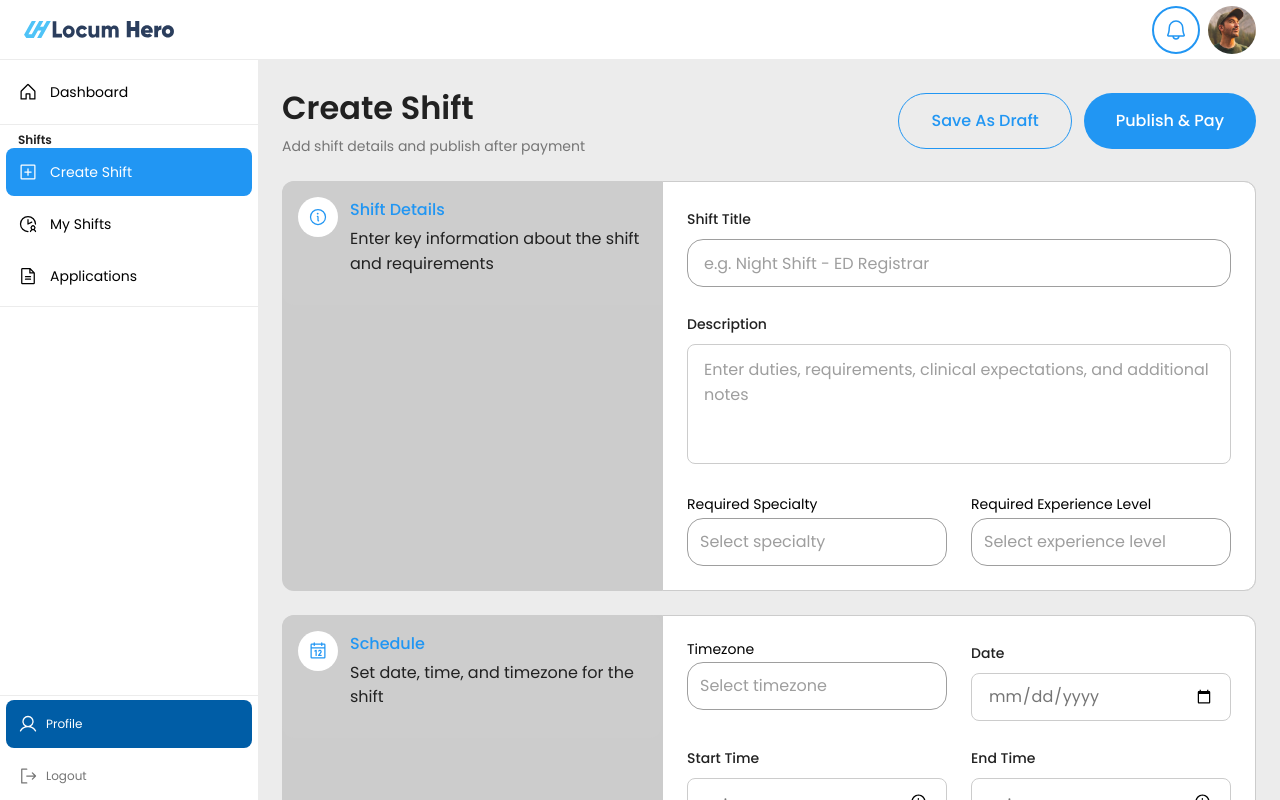
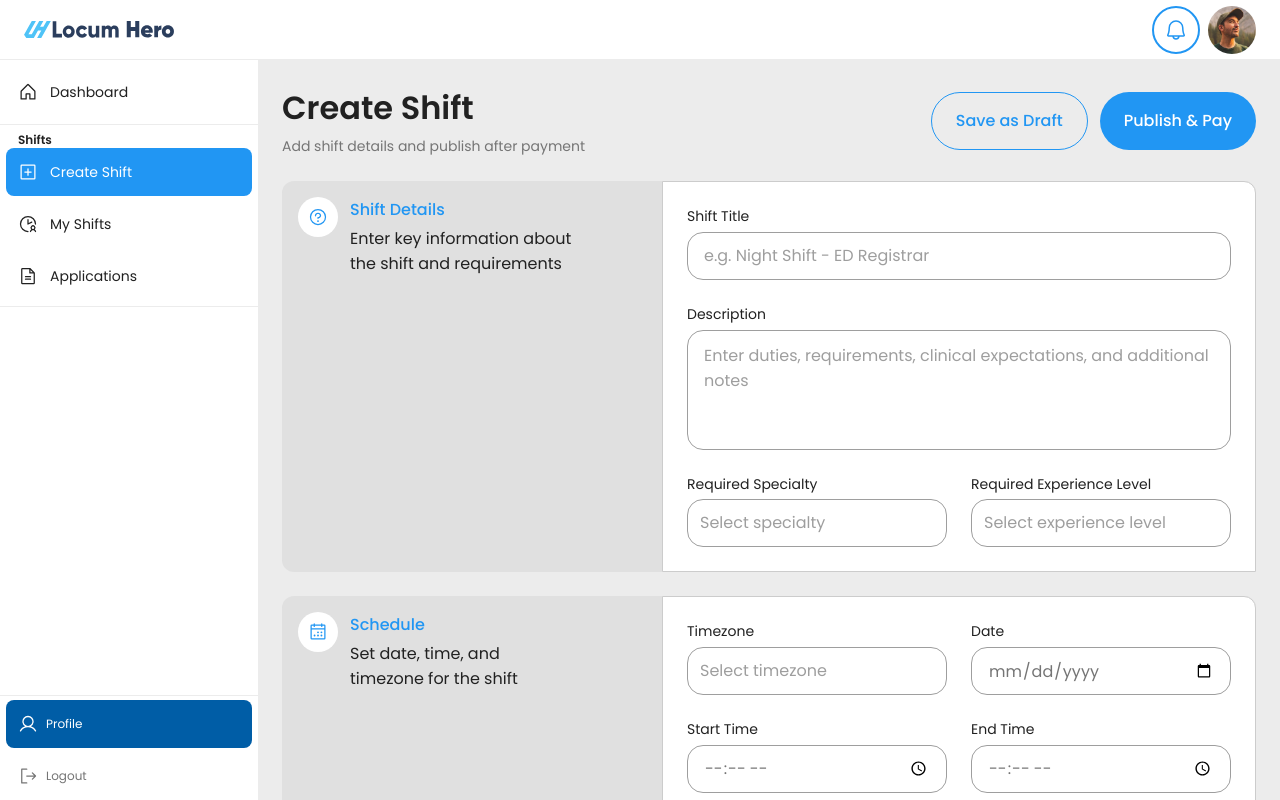
Before and after one commit to ahmadabdul786/CareRoster, a Next.js app: page /hospital/create-shift in a window 1280 px wide. Built offline with nearby package versions, Linux system fonts and the light colour scheme; some icons are missing.

Commit message:
fix: create-shift page feedbacks fixes  and side bar

```diff
--- a/src/app/(dashboard)/hospital/create-shift/page.tsx
+++ b/src/app/(dashboard)/hospital/create-shift/page.tsx
@@ -6,6 +6,7 @@ import { zodResolver } from '@hookform/resolvers/zod';
 import { Typography } from '@/components/shared/typography';
 import { Button } from '@/components/shared/button';
 import { Icon } from '@iconify/react';
+import { QuestionIcon, CalendarDotsIcon, TagIcon } from '@phosphor-icons/react';
 import { TextInputField } from '@/components/shared/text-input-field';
 import { Dropdown } from '@/components/shared/dropdown';
 import { createShiftSchema, type CreateShiftFormData } from '@/schemas/createShift.schema';
@@ -73,7 +74,7 @@ export default function CreateShiftPage() {
               variant="outline"
               size="default"
               onClick={onSaveDraft}
-              className="whitespace-nowrap"
+              className="whitespace-nowrap normal-case px-[24px] py-[16px] rounded-full"
             >
               Save as Draft
             </Button>
@@ -81,7 +82,7 @@ export default function CreateShiftPage() {
               variant="primary"
               size="default"
               onClick={handleSubmit(onPublish)}
-              className="whitespace-nowrap"
+              className="whitespace-nowrap px-[24px] py-[16px]"
             >
               Publish & Pay
             </Button>
@@ -91,18 +92,18 @@ export default function CreateShiftPage() {
         {/* Main Form */}
         <form onSubmit={handleSubmit(onPublish)} className="space-y-6">
           {/* Shift Details Section */}
-          <div className="flex flex-col lg:flex-row h-full bg-soft-gray rounded-xl">
+          <div className="flex flex-col lg:flex-row bg-soft-gray/40 rounded-xl">
             {/* Section Header Card */}
-            <div className="w-full lg:w-[380px] h-full rounded-l-xl p-4 bg-soft-gray/40">
+            <div className="w-full lg:w-[380px] rounded-t-xl lg:rounded-t-none lg:rounded-l-xl p-4">
               <div className="flex items-start gap-3 mb-3">
                 <div className="w-10 h-10 rounded-full bg-white flex items-center justify-center shrink-0">
-                  <Icon icon="ph:info" className="w-5 h-5 text-light-blue" />
+                  <QuestionIcon className="w-5 h-5 text-light-blue" />
                 </div>
                 <div className="flex-1">
                   <Typography as="span" size="lg" weight="medium" className="text-light-blue">
                     Shift Details
                   </Typography>
-                  <Typography as="p" size="lg" weight="normal" className="text-dark-gray mt-1">
+                  <Typography as="p" size="lg" weight="normal" className="text-dark-gray max-w-[225px] mt-1">
                     Enter key information about the shift and requirements
                   </Typography>
                 </div>
@@ -110,44 +111,40 @@ export default function CreateShiftPage() {
             </div>
 
             {/* Form Fields */}
-            <div className="flex-1 bg-white rounded-r-xl border border-soft-gray p-6 space-y-6">
-              <div>
-                <label className="block mb-2">
-                  <Typography as="span" size="md" weight="medium" className="text-dark-gray">
+            <div className="flex-1 bg-white rounded-b-xl lg:rounded-b-none lg:rounded-r-xl border border-soft-gray p-6 space-y-6">
+              <div className="flex flex-col gap-1">
+                <Typography as="label" className="text-[14px] font-normal text-dark-gray">
                   Shift Title
                 </Typography>
-                </label>
                 <TextInputField
                   placeholder="e.g. Night Shift - ED Registrar"
                   {...register('shiftTitle')}
                 />
                 {errors.shiftTitle && (
-                  <Typography as="p" size="sm" className="text-alert-red mt-1">
+                  <Typography as="p" size="sm" className="text-alert-red">
                     {errors.shiftTitle.message}
                   </Typography>
                 )}
               </div>
 
-              <div>
-                <label className="block mb-2">
-                  <Typography as="span" size="md" weight="medium" className="text-dark-gray">
+              <div className="flex flex-col gap-1">
+                <Typography as="label" className="text-[14px] font-normal text-dark-gray">
                   Description
                 </Typography>
-                </label>
                 <textarea
                   {...register('description')}
-                  className="w-full px-4 py-3 border border-soft-gray rounded-lg focus:outline-none focus:border-light-blue min-h-[120px] resize-none text-secondary-gray"
+                  className="w-full px-4 py-3 border border-primary-gray rounded-[16px] focus:outline-none focus:border-light-blue min-h-[120px] resize-none text-secondary-gray"
                   placeholder="Enter duties, requirements, clinical expectations, and additional notes"
                 />
                 {errors.description && (
-                  <Typography as="p" size="sm" className="text-alert-red mt-1">
+                  <Typography as="p" size="sm" className="text-alert-red">
                     {errors.description.message}
                   </Typography>
                 )}
               </div>
 
-              <div className="grid grid-cols-1 md:grid-cols-2 gap-6">
-                <div>
+              <div className="grid grid-cols-1 xl:grid-cols-2 gap-6">
+                <div className="w-full">
                   <Dropdown
                     id="required-specialty"
                     label="Required Specialty"
@@ -169,7 +166,7 @@ export default function CreateShiftPage() {
                   )}
                 </div>
 
-                <div>
+                <div className="w-full">
                   <Dropdown
                     id="required-experience-level"
                     label="Required Experience Level"
@@ -195,18 +192,18 @@ export default function CreateShiftPage() {
           </div>
 
           {/* Schedule Section */}
-          <div className="flex flex-col lg:flex-row rounded-xl bg-soft-gray">
+          <div className="flex flex-col lg:flex-row rounded-xl bg-soft-gray/40">
             {/* Section Header Card */}
-            <div className="w-full lg:w-[380px] rounded-xl p-4 h-fit bg-soft-gray/40">
+            <div className="w-full lg:w-[380px] rounded-t-xl lg:rounded-t-none lg:rounded-l-xl p-4">
               <div className="flex items-start gap-3 mb-3">
                 <div className="w-10 h-10 rounded-full bg-white flex items-center justify-center shrink-0">
-                  <Icon icon="ph:calendar" className="w-5 h-5 text-light-blue" />
+                  <CalendarDotsIcon className="w-5 h-5 text-light-blue" />
                 </div>
                 <div className="flex-1">
                   <Typography as="span" size="lg" weight="medium" className="text-light-blue">
                     Schedule
                   </Typography>
-                  <Typography as="p" size="lg" weight="normal" className="text-dark-gray mt-1">
+                  <Typography as="p" size="lg" weight="normal" className="text-dark-gray max-w-[225px] mt-1">
                     Set date, time, and timezone for the shift
                   </Typography>
                 </div>
@@ -214,7 +211,7 @@ export default function CreateShiftPage() {
             </div>
 
             {/* Form Fields */}
-            <div className="flex-1 bg-white rounded-r-xl border border-soft-gray p-6 space-y-6">
+            <div className="flex-1 bg-white rounded-b-xl lg:rounded-b-none lg:rounded-r-xl border border-soft-gray p-6 space-y-6">
               <div className="grid grid-cols-1 md:grid-cols-2 gap-6">
                 <div>
                   <Dropdown
@@ -236,19 +233,17 @@ export default function CreateShiftPage() {
                   )}
                 </div>
 
-                <div>
-                  <label className="block mb-2">
-                    <Typography as="span" size="md" weight="medium" className="text-dark-gray">
+                <div className="flex flex-col gap-1">
+                  <Typography as="label" className="text-[14px] font-normal text-dark-gray">
                     Date
                   </Typography>
-                  </label>
                   <input
                     type="date"
                     {...register('date')}
-                    className="w-full h-[48px] px-4 border border-soft-gray rounded-lg focus:outline-none focus:border-light-blue text-secondary-gray"
+                    className="w-full h-[48px] px-4 border border-primary-gray rounded-[16px] focus:outline-none focus:border-light-blue text-secondary-gray"
                   />
                   {errors.date && (
-                    <Typography as="p" size="sm" className="text-alert-red mt-1">
+                    <Typography as="p" size="sm" className="text-alert-red">
                       {errors.date.message}
                     </Typography>
                   )}
@@ -256,37 +251,33 @@ export default function CreateShiftPage() {
               </div>
 
               <div className="grid grid-cols-1 md:grid-cols-2 gap-6">
-                <div>
-                  <label className="block mb-2">
-                    <Typography as="span" size="md" weight="medium" className="text-dark-gray">
+                <div className="flex flex-col gap-1">
+                  <Typography as="label" className="text-[14px] font-normal text-dark-gray">
                     Start Time
                   </Typography>
-                  </label>
                   <input
                     type="time"
                     {...register('startTime')}
-                    className="w-full h-[48px] px-4 border border-soft-gray rounded-lg focus:outline-none focus:border-light-blue text-secondary-gray"
+                    className="w-full h-[48px] px-4 border border-primary-gray rounded-[16px] focus:outline-none focus:border-light-blue text-secondary-gray"
                   />
                   {errors.startTime && (
-                    <Typography as="p" size="sm" className="text-alert-red mt-1">
+                    <Typography as="p" size="sm" className="text-alert-red">
                       {errors.startTime.message}
                     </Typography>
                   )}
                 </div>
 
-                <div>
-                  <label className="block mb-2">
-                    <Typography as="span" size="md" weight="medium" className="text-dark-gray">
+                <div className="flex flex-col gap-1">
+                  <Typography as="label" className="text-[14px] font-normal text-dark-gray">
                     End Time
                   </Typography>
-                  </label>
                   <input
                     type="time"
                     {...register('endTime')}
-                    className="w-full h-[48px] px-4 border border-soft-gray rounded-lg focus:outline-none focus:border-light-blue text-secondary-gray"
+                    className="w-full h-[48px] px-4 border border-primary-gray rounded-[16px] focus:outline-none focus:border-light-blue text-secondary-gray"
                   />
                   {errors.endTime && (
-                    <Typography as="p" size="sm" className="text-alert-red mt-1">
+                    <Typography as="p" size="sm" className="text-alert-red">
                       {errors.endTime.message}
                     </Typography>
                   )}
@@ -296,9 +287,9 @@ export default function CreateShiftPage() {
           </div>
 
           {/* Location Section */}
-          <div className="flex flex-col lg:flex-row rounded-xl bg-soft-gray">
+          <div className="flex flex-col lg:flex-row rounded-xl bg-soft-gray/40">
             {/* Section Header Card */}
-            <div className="w-full lg:w-[380px] rounded-xl p-4 h-fit bg-soft-gray/40">
+            <div className="w-full lg:w-[380px] rounded-t-xl lg:rounded-t-none lg:rounded-l-xl p-4">
               <div className="flex items-start gap-3 mb-3">
                 <div className="w-10 h-10 rounded-full bg-white flex items-center justify-center shrink-0">
                   <Icon icon="ph:map-pin" className="w-5 h-5 text-light-blue" />
@@ -307,7 +298,7 @@ export default function CreateShiftPage() {
                   <Typography as="span" size="lg" weight="medium" className="text-light-blue">
                     Location
                   </Typography>
-                  <Typography as="p" size="lg" weight="normal" className="text-dark-gray mt-1">
+                  <Typography as="p" size="lg" weight="normal" className="text-dark-gray max-w-[225px] mt-1">
                     Work location from your profile (editable)
                   </Typography>
                 </div>
@@ -315,36 +306,32 @@ export default function CreateShiftPage() {
             </div>
 
             {/* Form Fields */}
-            <div className="flex-1 bg-white rounded-r-xl border border-soft-gray p-6 space-y-6">
-              <div>
-                <label className="block mb-2">
-                  <Typography as="span" size="md" weight="medium" className="text-dark-gray">
+            <div className="flex-1 bg-white rounded-b-xl lg:rounded-b-none lg:rounded-r-xl border border-soft-gray p-6 space-y-6">
+              <div className="flex flex-col gap-1">
+                <Typography as="label" className="text-[14px] font-normal text-dark-gray">
                   Location
                 </Typography>
-                </label>
                 <TextInputField
                   placeholder="Sydney, NSW"
                   {...register('location')}
                 />
                 {errors.location && (
-                  <Typography as="p" size="sm" className="text-alert-red mt-1">
+                  <Typography as="p" size="sm" className="text-alert-red">
                     {errors.location.message}
                   </Typography>
                 )}
               </div>
 
-              <div>
-                <label className="block mb-2">
-                  <Typography as="span" size="md" weight="medium" className="text-dark-gray">
+              <div className="flex flex-col gap-1 max-w-[352px]">
+                <Typography as="label" className="text-[14px] font-normal text-dark-gray">
                   State
                 </Typography>
-                </label>
                 <TextInputField
                   placeholder="NSW"
                   {...register('state')}
                 />
                 {errors.state && (
-                  <Typography as="p" size="sm" className="text-alert-red mt-1">
+                  <Typography as="p" size="sm" className="text-alert-red">
                     {errors.state.message}
                   </Typography>
                 )}
@@ -353,18 +340,18 @@ export default function CreateShiftPage() {
           </div>
 
           {/* Compensation Section */}
-          <div className="flex flex-col lg:flex-row rounded-xl bg-soft-gray">
+          <div className="flex flex-col lg:flex-row rounded-xl bg-soft-gray/40">
             {/* Section Header Card */}
-            <div className="w-full lg:w-[380px] rounded-xl p-4 h-fit bg-soft-gray/40">
+            <div className="w-full lg:w-[380px] rounded-t-xl lg:rounded-t-none lg:rounded-l-xl p-4">
               <div className="flex items-start gap-3 mb-3">
                 <div className="w-10 h-10 rounded-full bg-white flex items-center justify-center shrink-0">
-                  <Icon icon="ph:currency-dollar" className="w-5 h-5 text-light-blue" />
+                  <TagIcon className="w-5 h-5 text-light-blue" />
                 </div>
                 <div className="flex-1">
                   <Typography as="span" size="lg" weight="medium" className="text-light-blue">
                     Compensation
                   </Typography>
-                  <Typography as="p" size="lg" weight="normal" className="text-dark-gray mt-1">
+                  <Typography as="p" size="lg" weight="normal" className="text-dark-gray max-w-[225px] mt-1">
                     Define the hourly pay rate in AUD.
                   </Typography>
                 </div>
@@ -372,19 +359,17 @@ export default function CreateShiftPage() {
             </div>
 
             {/* Form Fields */}
-            <div className="flex-1 bg-white rounded-r-xl border border-soft-gray p-6 space-y-6">
-              <div>
-                <label className="block mb-2">
-                  <Typography as="span" size="md" weight="medium" className="text-dark-gray">
+            <div className="flex-1 bg-white rounded-b-xl lg:rounded-b-none lg:rounded-r-xl border border-soft-gray p-6 space-y-6">
+              <div className="flex flex-col gap-1">
+                <Typography as="label" className="text-[14px] font-normal text-dark-gray">
                   Pay Rate
                 </Typography>
-                </label>
                 <TextInputField
                   placeholder="e.g. 150"
                   {...register('payRate')}
                 />
                 {errors.payRate && (
-                  <Typography as="p" size="sm" className="text-alert-red mt-1">
+                  <Typography as="p" size="sm" className="text-alert-red">
                     {errors.payRate.message}
                   </Typography>
                 )}
--- a/src/components/dashboard/DashboardSidebar.tsx
+++ b/src/components/dashboard/DashboardSidebar.tsx
@@ -101,7 +101,7 @@ export function DashboardSidebar({ role }: DashboardSidebarProps) {
                       'flex items-center gap-3  p-3 rounded-lg transition-all',
                       isActive
                         ? 'bg-light-blue text-white'
-                        : 'text-black hover:bg-lighter-soft-gray hover:text-dark-gray'
+                        : 'text-[#212121] hover:bg-lighter-soft-gray hover:text-dark-gray'
                     )}
                   >
                     {ItemIcon ? (
--- a/src/components/shared/dropdown/index.tsx
+++ b/src/components/shared/dropdown/index.tsx
@@ -35,12 +35,17 @@ export function Dropdown({
   disabled = false,
   error,
 }: DropdownProps) {
+  const [isMounted, setIsMounted] = useState(false);
   const [isOpen, setIsOpen] = useState(false);
   const [internalValue, setInternalValue] = useState('');
   const selectedValue = value !== undefined ? value : internalValue;
   const [customInput, setCustomInput] = useState('');
   const [showCustomInput, setShowCustomInput] = useState(false);
   const [menuPosition, setMenuPosition] = useState({ top: 0, left: 0, width: 0 });
+
+  useEffect(() => {
+    setIsMounted(true);
+  }, []);
   const dropdownRef = useRef<HTMLDivElement>(null);
   const triggerRef = useRef<HTMLButtonElement>(null);
   const menuRef = useRef<HTMLDivElement>(null);
@@ -181,10 +186,10 @@ export function Dropdown({
   return (
     <div className="flex flex-col gap-1" ref={dropdownRef}>
       {label ? (
-        <Typography as="label" size="sm" className="text-xs text-[14px] font-['Poppins',sans-serif] font-normal">
-          {label}
-          {required && '*'}
-        </Typography>
+      <Typography as="label" className="text-[14px] font-normal text-dark-gray">
+        {label}
+        {required && '*'}
+      </Typography>
       ) : null}
       <div className="relative">
         <button
@@ -212,7 +217,7 @@ export function Dropdown({
           />
         </button>
 
-        {typeof document !== 'undefined' && menuContent
+        {isMounted && menuContent
           ? createPortal(menuContent, document.body)
           : null}
       </div>
```
Lines whose indentation alone changed are shown as unchanged.
